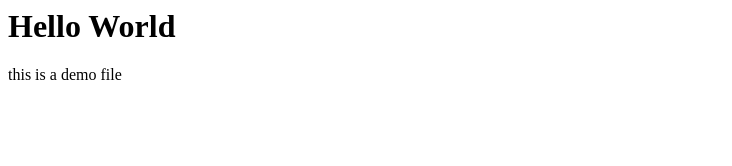
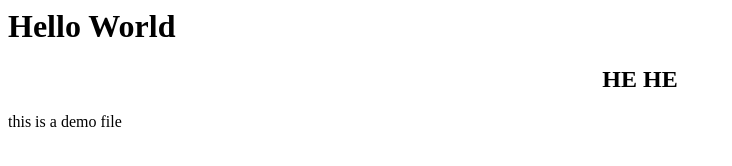
Before and after one commit to ItsAj001/Coder, a plain HTML site: page index.html in a window 1280 px wide. Shown: the whole page, without its empty margins (0-732 px from the left). Drawn offline with Linux system fonts and the light colour scheme.

Commit message:
Update index.html

```diff
--- a/index.html
+++ b/index.html
@@ -1,6 +1,7 @@
 <html>
 <body>
 <h1>Hello World</h1>
+  <h2 align="center">HE HE</h2>
 <p>this is a demo file</p>
 </body>
 </html>
```
